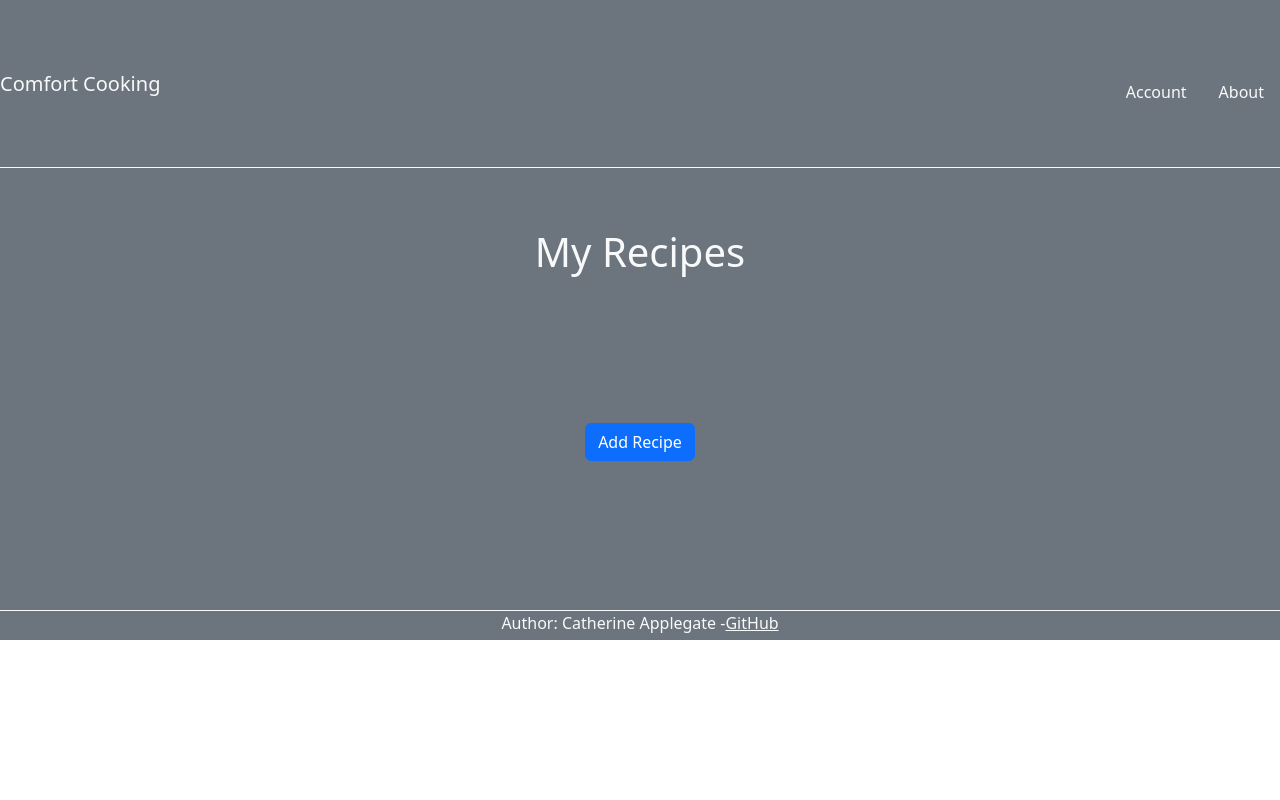
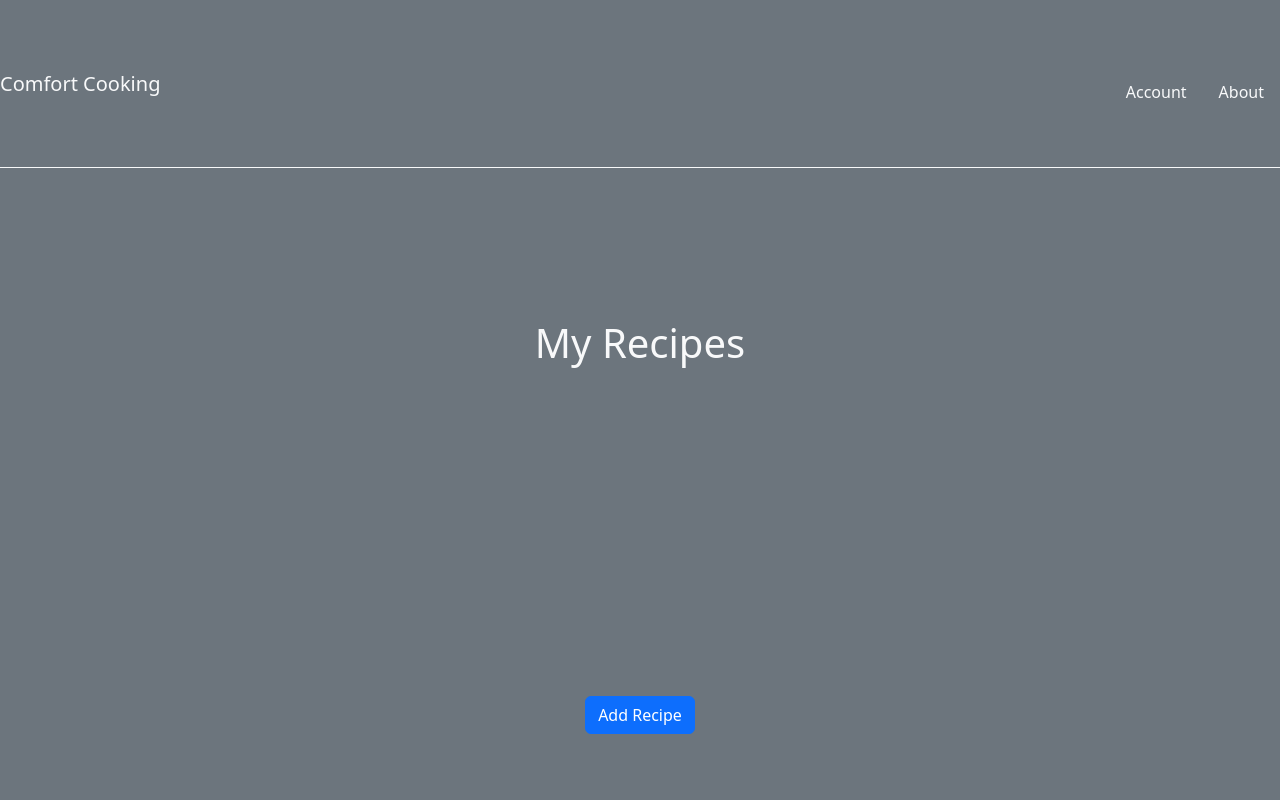
Before and after one commit to cthom3/startup, a React (Vite) app: page /recipes in a window 1280 px wide. Shown: the top 800 px of the page. Built offline with nearby package versions, Linux system fonts and the light colour scheme.

Commit message:
Fixed height issue

```diff
--- a/src/app.css
+++ b/src/app.css
@@ -17,7 +17,7 @@ main {
     align-items: center;
     justify-content: space-around;
     padding: 2em;
-    height: 500px;
+    min-height: 100vh;
 }
 
 footer {
--- a/src/recipes/recipesDisplay.jsx
+++ b/src/recipes/recipesDisplay.jsx
@@ -77,43 +77,8 @@ export function RecipesDisplay(props) {
 
     };
 
-    // const recipesRow=[];
-    // if (recipecards.length) {
-    //     for (const [i,recipecard] of recipecards.entries()){
-    //         recipesRow.push(
-    //             <thead>
-    //                 <tr>{recipecard.type}</tr>
-    //                 <tr>{recipecard.picture}</tr>
-    //                 <tr>{recipecard.name}</tr>
-    //                 <tr>{recipecard.rate}</tr>
-    //             </thead>
-
-    //         );
-    //     }
-    // } else {
-    //     recipesRow.push(
-    //         <tr key='0'>
-    //             <td colSpan='3'>Add your first recipe!</td>
-    //         </tr>
-    //     );
-    // }
     return (
-        // <main className='container-fluid bg-secondary text-light'>
-        //     <Button variant='primary' onClick={()=> navigate('add')}>
-        //         Add Recipes
-        //     </Button>
-        //     <table className= 'table'>
-        //         <thead className = 'table-dark'>
-        //             <tr>Type</tr>
-        //             <tr>Picture</tr>
-        //             <tr>Name</tr>
-        //             <tr>Rating</tr>
-        //         </thead>
-        //         <tbody id='ratings'>{recipesRow}</tbody>
-        //     </table>
-        // </main>
-
-        <main className='container-fluid '>
+        <main className='container-fluid bg-secondary text-light'>
             <h1>
                 My Recipes
             </h1>
@@ -156,16 +121,6 @@ export function RecipesDisplay(props) {
                                 </div>
                             ))}
                         </ResponsiveReactGridLayout>
-                            {/* <div>
-                                <img src={recipecards.image} alt={recipecards.name} />
-                                <h3>
-                                    <a href={recipecards.link}>
-                                        {recipecards.name}
-                                    </a>
-                                </h3>
-                                <p>{recipecards.rating}</p>
-                            </div> */}
-
                     </Collapse>
                 </div>
             ))}
```
